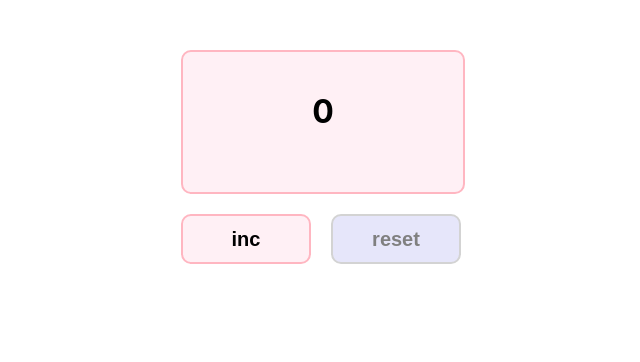
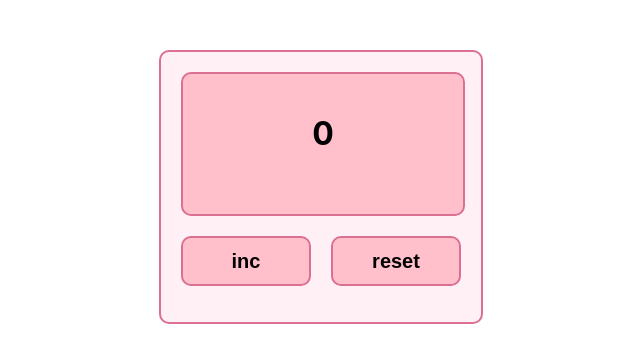
Before and after one commit to oksivasilinka/Counter, a React (Create React App) app: page / in a window 1280 px wide. Shown: the top 362 px of the page, without its empty margins (319-959 px from the left). Built offline with nearby package versions, Linux system fonts and the light colour scheme.

Commit message:
disabled, css

```diff
--- a/src/App.css
+++ b/src/App.css
@@ -1,16 +1,20 @@
 .App {
     text-align: center;
     width: 280px;
-    height: 300px;
+    height: 230px;
     margin: 50px auto;
+    border: 2px solid palevioletred;
+    border-radius: 10px;
+    background-color: lavenderblush;
+    padding: 20px;
 }
 
 
 .counter {
     width: 280px;
     height: 100px;
-    background-color: lavenderblush;
-    border: 2px solid lightpink;
+    background-color: pink;
+    border: 2px solid palevioletred;
     border-radius: 10px;
     padding-top: 40px;
     color: black;
@@ -21,7 +25,7 @@
 .maxCounter {
     width: 280px;
     height: 100px;
-    background-color: lavenderblush;
+    background-color: pink;
     border: 2px solid red;
     border-radius: 10px;
     padding-top: 40px;
@@ -33,27 +37,15 @@
 .buttonWrapper {
     display: flex;
     justify-content: space-between;
-    padding: 20px 0;
 }
 
 .button {
     width: 130px;
     height: 50px;
-    background-color: lavenderblush;
-    border: 2px solid lightpink;
+    background-color: pink;
+    border: 2px solid palevioletred;
     border-radius: 10px;
     font-size: 20px;
     font-weight: 600;
+    margin-top: 20px;
 }
-
-.buttonDisabled {
-    width: 130px;
-    height: 50px;
-    background-color: lavender;
-    border: 2px solid lightgray;
-    border-radius: 10px;
-    cursor: default;
-    font-size: 20px;
-    font-weight: 600;
-    color: gray;
-}
--- a/src/App.tsx
+++ b/src/App.tsx
@@ -5,8 +5,8 @@ import {Counter} from "./Components/Counter";
 
 function App() {
 
-    const startCounter = 0
-    const maxCounter = 5
+    const startCounter: number = 0
+    const maxCounter: number = 5
 
     let [counter, setCounter] = useState<number>(startCounter)
 
@@ -20,21 +20,21 @@ function App() {
         setCounter(startCounter)
     }
 
-    const ButtonIncClass = (counter === maxCounter) ? 'buttonDisabled' : 'button'
-    const ButtonResetClass = (counter === startCounter) ? 'buttonDisabled' : 'button'
-
+    const buttonIncDisabled: boolean = counter === maxCounter
 
     return (
         <div className="App">
-            <Counter counter={counter} maxCounter={maxCounter}/>
+            <Counter
+                counter={counter}
+                maxCounter={maxCounter}
+            />
             <div className={'buttonWrapper'}>
                 <SuperButton
-                    className={ButtonIncClass}
+                    disabled={buttonIncDisabled}
                     name={'inc'}
                     callBack={increaseCounter}
                 />
                 <SuperButton
-                    className={ButtonResetClass}
                     name={'reset'}
                     callBack={resetCounter}
                 />
--- a/src/Components/SuperButton.tsx
+++ b/src/Components/SuperButton.tsx
@@ -4,21 +4,20 @@ import React from "react";
 type SuperButtonPropsType = {
     name: string
     callBack: () => void
-    className: string
+    disabled?: boolean
 }
 
 export const SuperButton = (props: SuperButtonPropsType) => {
 
     const onClickHandler = () => {
-        {
-            props.callBack()
-        }
+        props.callBack()
     }
 
 
     return (
         <button
-            className={props.className}
+            className={'button'}
+            disabled={props.disabled}
             onClick={onClickHandler}>{props.name}</button>
     )
 }
```
